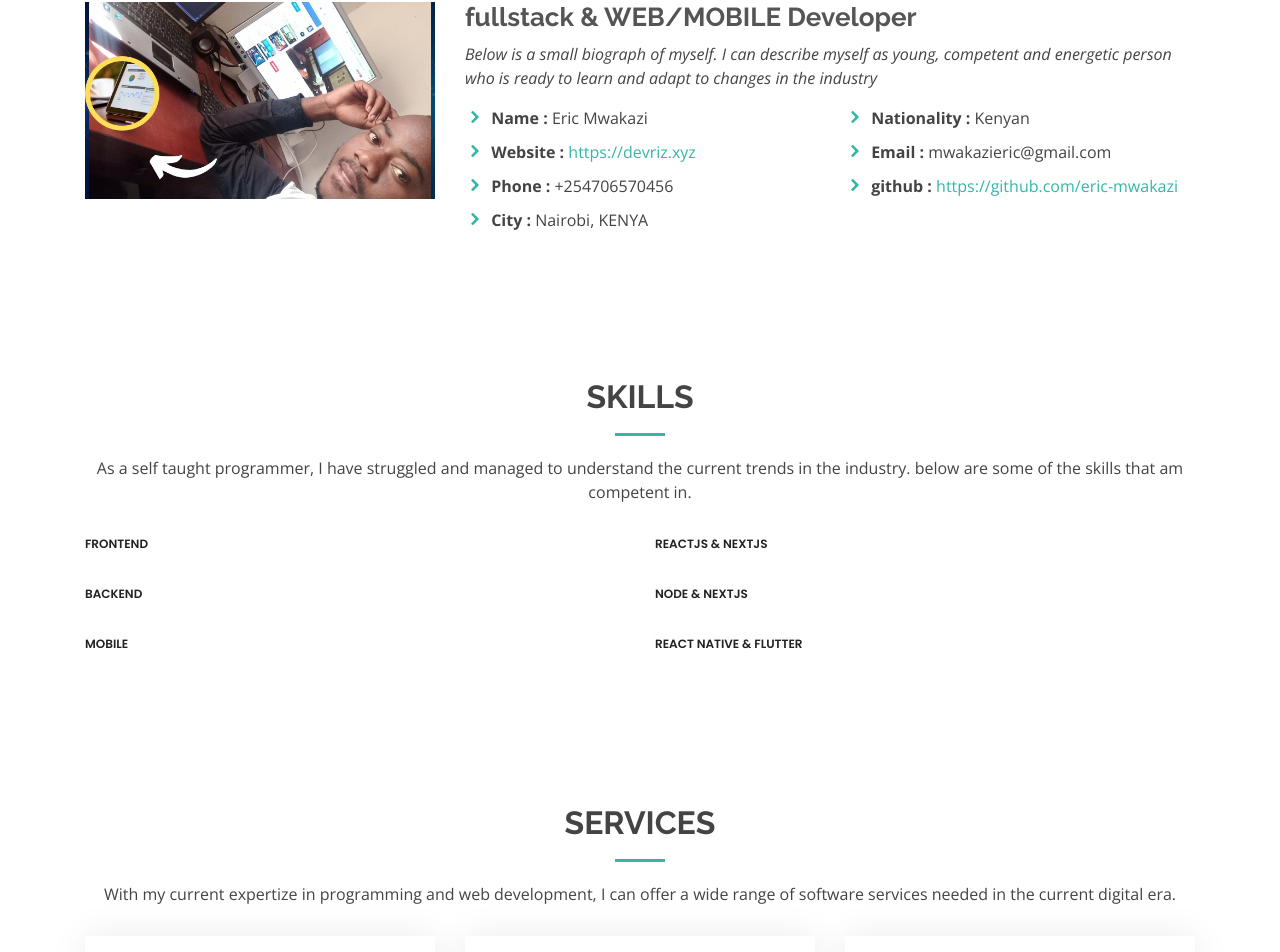
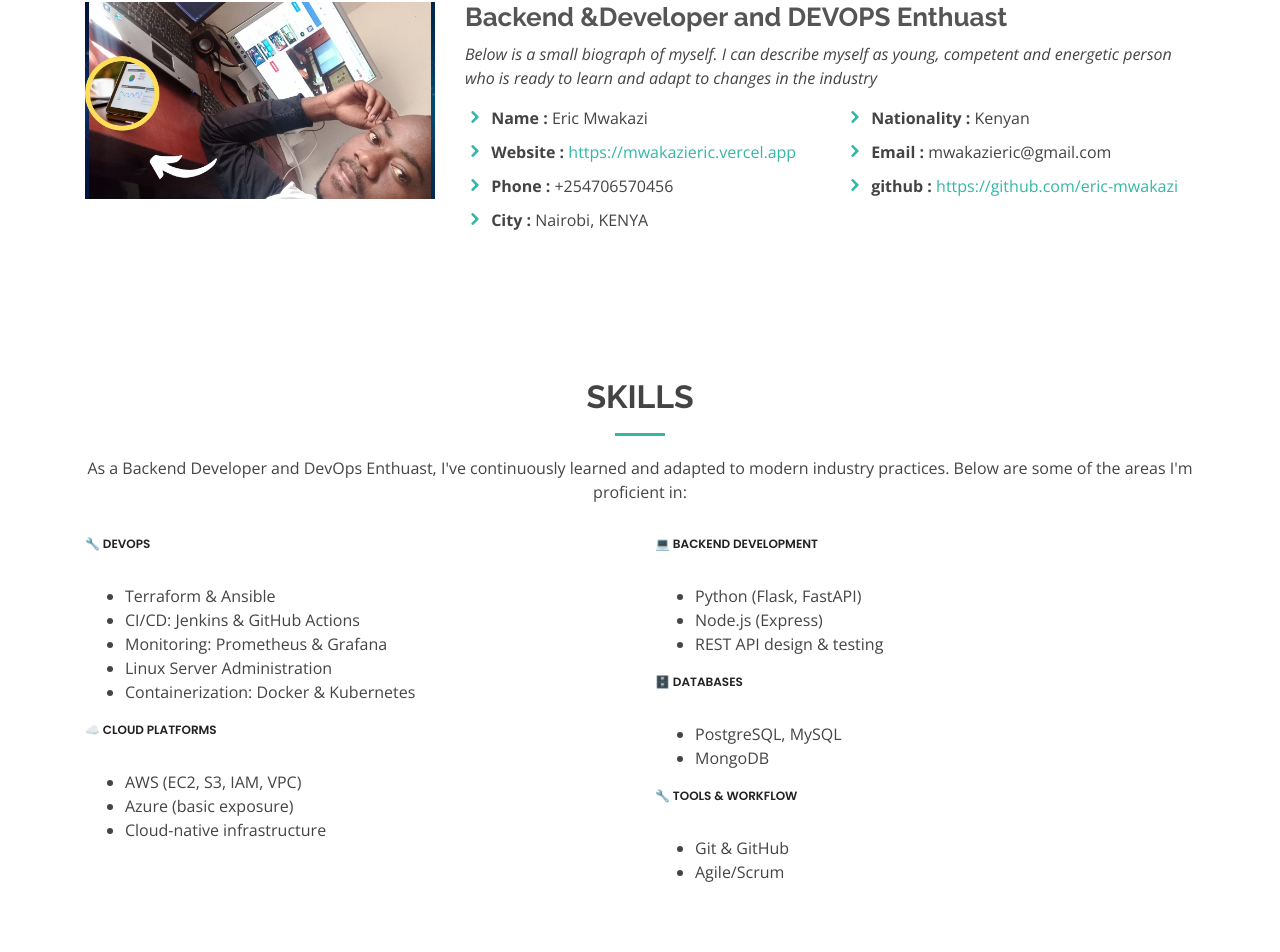
Before and after one commit to eric-mwakazi/Mwakazi_portfolio, a React (Create React App) app: page / in a window 1280 px wide. Shown: the part 1086-2038 px from the top of the page. Built offline with nearby package versions, Linux system fonts and the light colour scheme.

Commit message:
updsted about

```diff
--- a/src/sections/About.js
+++ b/src/sections/About.js
@@ -19,7 +19,7 @@ function About() {
               <img src={aboutimg} className="img-fluid" alt="devriz" />
             </div>
             <div className="col-lg-8 pt-4 pt-lg-0 content">
-              <h3>fullstack &amp; WEB/MOBILE Developer</h3>
+              <h3>Backend &amp;Developer and DEVOPS Enthuast</h3>
               <p className="font-italic">
                 Below is a small biograph of myself. I can describe myself as
                 young, competent and energetic person who is ready to learn and
@@ -36,7 +36,7 @@ function About() {
                       <i className="icofont-rounded-right" />{" "}
                       <strong>Website : </strong>
                       <a href=" https://mwakazieric.vercel.app" target="_blank">
-                        https://devriz.xyz
+                      https://mwakazieric.vercel.app
                       </a>
                     </li>
                     <li>
--- a/src/sections/Hero.js
+++ b/src/sections/Hero.js
@@ -10,10 +10,10 @@ function Hero() {
           data-aos-delay={100}
         >
           <h1 style={{ color: "black", fontWeight: "bolder" }}>
-            RIZWAN HAMISI
+            ERIC MWAKAZI
           </h1>
           <h2 style={{ color: "black", textAlign: "center" }}>
-            I'm a professional software developer based Nairobi, Kenya
+            I'm a professional Backend developer focusing no DEVOPS principles based in Nairobi, Kenya
           </h2>
           <a className="btn-about">About Me</a>
         </div>
--- a/src/sections/Skills.js
+++ b/src/sections/Skills.js
@@ -8,33 +8,60 @@ function Skills() {
           <div className="section-title">
             <h2>Skills</h2>
             <p>
-              As a self taught programmer, I have struggled and managed to
-              understand the current trends in the industry. below are some of
-              the skills that am competent in.
+              As a Backend Developer and DevOps Enthuast, I've continuously learned and adapted
+              to modern industry practices. Below are some of the areas I'm
+              proficient in:
             </p>
           </div>
+
           <div className="row skills-content">
             <div className="col-lg-6">
               <div className="progress">
-                <span className="skill">FRONTEND</span>
+                <span className="skill">🔧 DevOps</span>
               </div>
+              <ul>
+                <li>Terraform & Ansible</li>
+                <li>CI/CD: Jenkins & GitHub Actions</li>
+                <li>Monitoring: Prometheus & Grafana</li>
+                <li>Linux Server Administration</li>
+                <li>Containerization: Docker & Kubernetes</li>
+              </ul>
+
               <div className="progress">
-                <span className="skill">BACKEND</span>
+                <span className="skill">☁️ Cloud Platforms</span>
               </div>
-              <div className="progress">
-                <span className="skill">MOBILE</span>
-              </div>
+              <ul>
+                <li>AWS (EC2, S3, IAM, VPC)</li>
+                <li>Azure (basic exposure)</li>
+                <li>Cloud-native infrastructure</li>
+              </ul>
             </div>
+
             <div className="col-lg-6">
               <div className="progress">
-                <span className="skill">REACTJS &amp; NextJs</span>
+                <span className="skill">💻 Backend Development</span>
               </div>
+              <ul>
+                <li>Python (Flask, FastAPI)</li>
+                <li>Node.js (Express)</li>
+                <li>REST API design & testing</li>
+              </ul>
+
               <div className="progress">
-                <span className="skill">NODE &amp; NextJs</span>
+                <span className="skill">🗄️ Databases</span>
               </div>
+              <ul>
+                <li>PostgreSQL, MySQL</li>
+                <li>MongoDB</li>
+              </ul>
+
               <div className="progress">
-                <span className="skill">REACT NATIVE &amp; Flutter</span>
+                <span className="skill">🔧 Tools & Workflow</span>
               </div>
+              <ul>
+                <li>Git & GitHub</li>
+                <li>Agile/Scrum</li>
+              </ul>
             </div>
           </div>
         </div>
```
